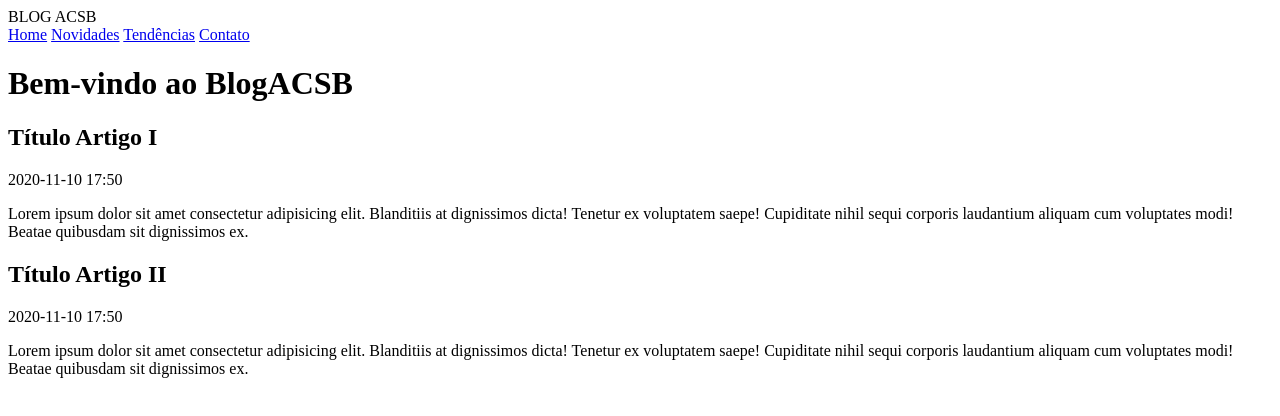
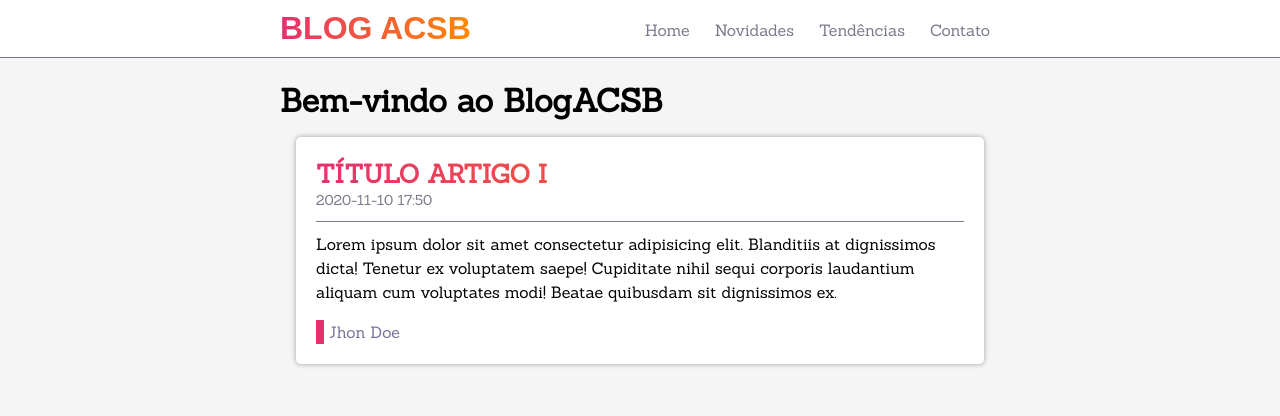
Before and after one commit to BZR4/f290-acsb-task04, a plain HTML site: page index.html in a window 1280 px wide. Drawn offline with Linux system fonts and the light colour scheme.

Commit message:
Alteração de header dentro de um artigo. CSS.

```diff
--- a/css/style.css
+++ b/css/style.css
@@ -98,6 +98,11 @@ article {
     box-shadow: 0px 0px 4px 1px rgba(144, 144, 145, 0.6);
 }
 
+article header {
+    font-size: 1.6em;
+    font-weight: 900;
+}
+
 .autor {
     color: #767297;
     border-left: 8px solid #E5306F;
--- a/index.html
+++ b/index.html
@@ -4,12 +4,13 @@
     <meta charset="UTF-8">
     <meta name="viewport" content="width=device-width, initial-scale=1.0">
     <title>Principal Blog ACSB</title>
+    <link rel="stylesheet" href="css/style.css">
 </head>
 <body>
     <nav>
-        <section>
-            <div>BLOG ACSB</div>
-            <div>
+        <section class="conteudo-menu">
+            <div class="logo texto-gradiente">BLOG ACSB</div>
+            <div class="menu">
                 <a href="index.html">Home</a>
                 <a href="#">Novidades</a>
                 <a href="#">Tendências</a>
@@ -20,14 +21,10 @@
     <main>
         <h1>Bem-vindo ao BlogACSB</h1>
         <article>
-            <h2>Título Artigo I</h2>
-            <p>2020-11-10 17:50</p>
+            <header class="texto-gradiente">Título Artigo I</header>
+            <p class="data-postagem">2020-11-10 17:50</p>
             <p>Lorem ipsum dolor sit amet consectetur adipisicing elit. Blanditiis at dignissimos dicta! Tenetur ex voluptatem saepe! Cupiditate nihil sequi corporis laudantium aliquam cum voluptates modi! Beatae quibusdam sit dignissimos ex.</p>
-        </article>
-        <article>
-            <h2>Título Artigo II</h2>
-            <p>2020-11-10 17:50</p>
-            <p>Lorem ipsum dolor sit amet consectetur adipisicing elit. Blanditiis at dignissimos dicta! Tenetur ex voluptatem saepe! Cupiditate nihil sequi corporis laudantium aliquam cum voluptates modi! Beatae quibusdam sit dignissimos ex.</p>
+            <p class="autor">Jhon Doe</p>
         </article>
     </main>
     <footer></footer>
```
